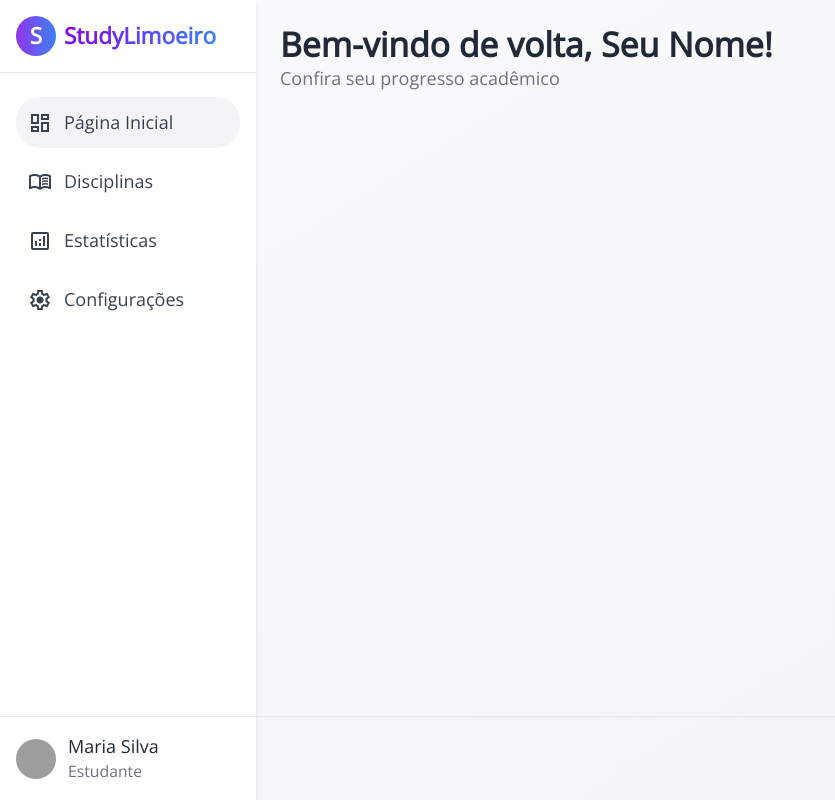
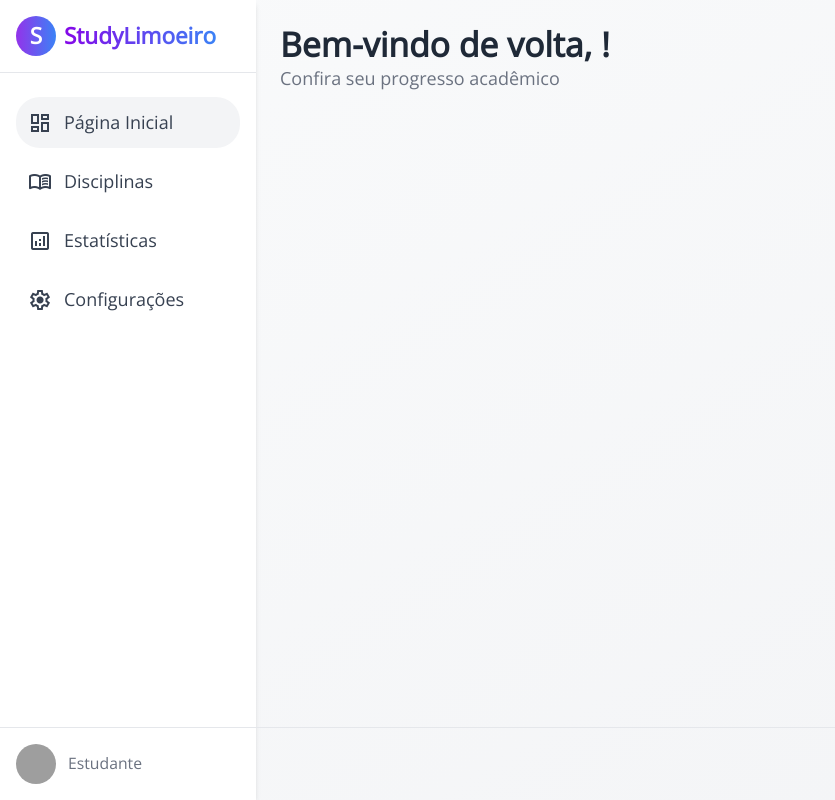
Before and after one commit to luccaamp/Engenharia-De-Software-UFMG, a React (Create React App) app in the folder frontend/: page /principal in a window 1280 px wide. Shown: the whole page, without its empty margins (0-835 px from the left). Built offline with nearby package versions, Linux system fonts and the light colour scheme; grey boxes are pictures that could not be loaded.

Commit message:
puxar username atualização

```diff
--- a/frontend/src/pages/Login.js
+++ b/frontend/src/pages/Login.js
@@ -27,6 +27,7 @@ function Login() {
       if (!response.ok) {
         setErrorMessage(data.detail || 'Erro ao fazer login.');
       } else {
+        localStorage.setItem('username', data.username); // salva nome no local storage mostra na pagina inicial
         navigate('/principal'); // Redireciona para a página principal
       }
     } catch (error) {
--- a/frontend/src/pages/Principal.js
+++ b/frontend/src/pages/Principal.js
@@ -1,4 +1,4 @@
-import React, { useState } from 'react';
+import React, { useEffect, useState } from 'react';
 //import { Link, useNavigate } from 'react-router-dom';
 import { Outlet } from 'react-router-dom';
 import { Link } from 'react-router-dom';
@@ -6,7 +6,16 @@ import { Link } from 'react-router-dom';
 
 import "../css/Principal.css";
 function Principal(){
-/*export const Component = () => {*/
+    /*export const Component = () => {*/
+    const [username, setUsername] = useState('');
+
+    useEffect(() => {
+        // Pega o username armazenado no localStorage
+        const storedUsername = localStorage.getItem('username');
+        if (storedUsername) {
+            setUsername(storedUsername); // Define o username
+        }
+    }, []);
     return (
         <div id="webcrumbs">
             <div className="flex flex-col md:flex-row min-h-screen bg-gradient-to-br from-gray-50 to-gray-100 text-gray-800 font-sans">
@@ -70,7 +79,7 @@ function Principal(){
                                 className="h-10 w-10 rounded-full mr-3"
                             />
                             <div>
-                                <p className="font-medium">Maria Silva</p>
+                                <p className="font-medium">{username}</p>
                                 <p className="text-sm text-gray-500">Estudante</p>
                             </div>
                         </div>
@@ -83,7 +92,7 @@ function Principal(){
                     {/* Header */}
                     <header className="flex justify-between items-center mb-6">
                         <div>
-                            <h1 className="text-2xl md:text-3xl font-bold">Bem-vindo de volta, Seu Nome!</h1>
+                            <h1 className="text-2xl md:text-3xl font-bold">Bem-vindo de volta, {username}!</h1>
                             <p className="text-gray-500">Confira seu progresso acadêmico</p>
                         </div>
                         <div className="flex items-center space-x-4">
```
Also changed, not shown: 1 other file (tests, documents, lock files or other folders).
